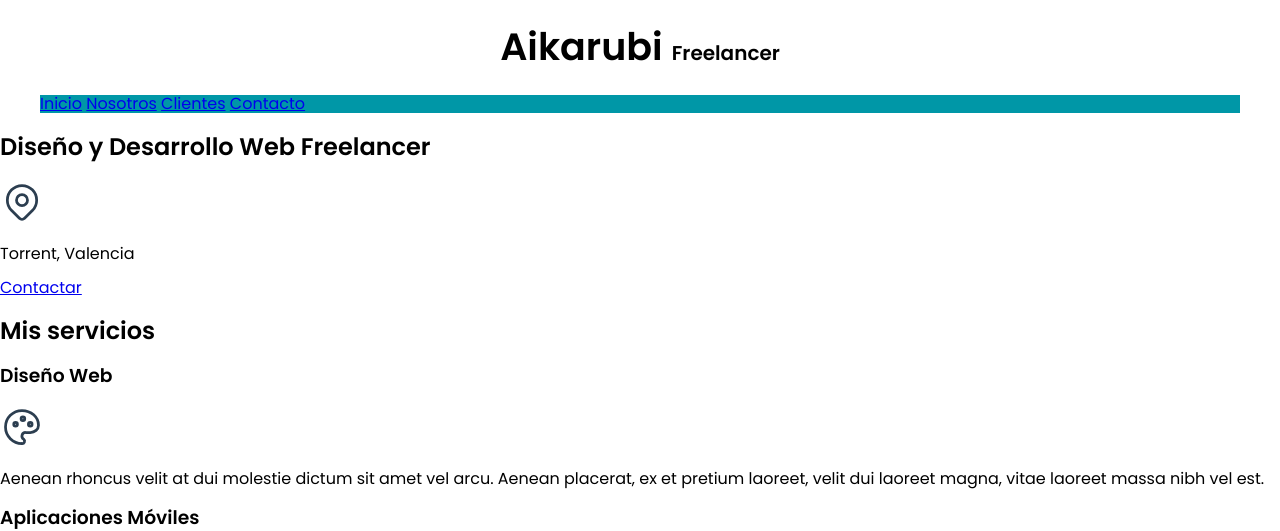
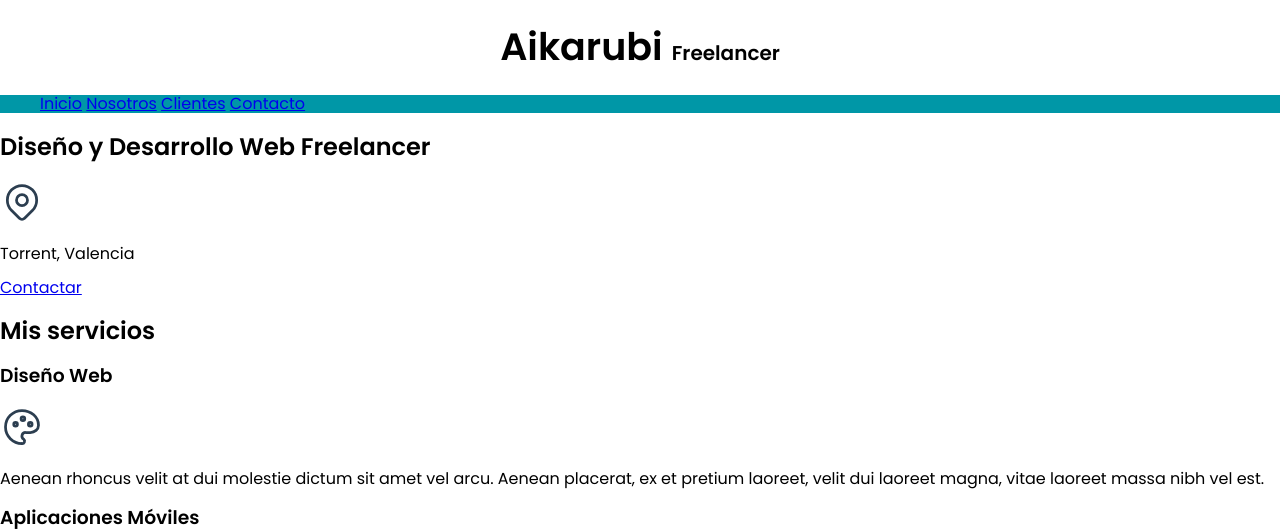
Before and after one commit to Aikarubi/DesingFreelancer, a plain HTML site: page index.html in a window 1280 px wide. Shown: the top 531 px of the page. Drawn offline with Linux system fonts and the light colour scheme.

Commit message:
Añadiendo class utility

```diff
--- a/assets/styles.css
+++ b/assets/styles.css
@@ -35,6 +35,11 @@ body {
     margin: 0 auto;
 }
 
+/*SE CONOCE COMO UNA CLASS UTILITY*/
+.nav-bg {
+    background-color: var(--secundario);
+}
+
 .navegacion-principal {
     background-color: var(--secundario);
 }
--- a/index.html
+++ b/index.html
@@ -20,13 +20,14 @@
         <h1 id="titulo">Aikarubi <span>Freelancer</span></h1>
     </header>
 
+    <div class="nav-bg">
         <nav class="navegacion-principal contenedor">
             <a href="index.html">Inicio</a>
             <a href="./views/nosotros.html">Nosotros</a>
             <a href="./views/clientes.html">Clientes</a>
             <a href="./views/contacto.html">Contacto</a>
         </nav>
-
+    </div>
 
 
     <section>
```
Lines whose indentation alone changed are shown as unchanged.
